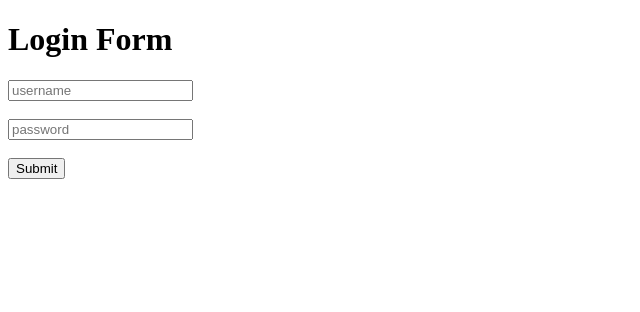
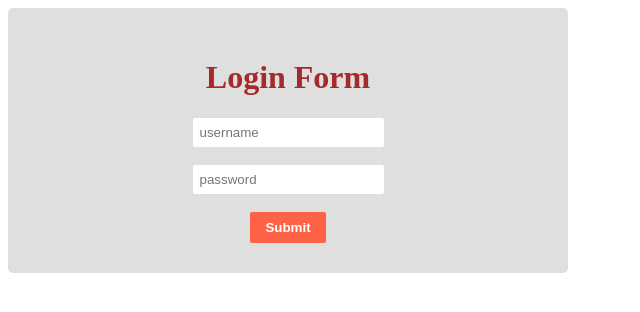
Before and after one commit to muhaddas-naem/live-website, a plain HTML site: page index.html in a window 1280 px wide. Shown: the whole page, without its empty margins (0-640 px from the left). Drawn offline with Linux system fonts and the light colour scheme.

Commit message:
form-style

```diff
--- a/index.html
+++ b/index.html
@@ -4,18 +4,25 @@
     <meta charset="UTF-8">
     <meta name="viewport" content="width=device-width, initial-scale=1.0">
     <title>My Website</title>
+    <link rel="stylesheet" href="style.css">
 </head>
 <body>
 
-    <h1>Login Form</h1>
 
-    <form action="">
+    <div class="login-box">
 
-        <input type="text" placeholder="username"> <br><br>
-        <input type="password" placeholder="password"> <br><br>
-        <button>Submit</button>
+        <h1 class="form-title">Login Form</h1>
 
-    </form>
+        <form action="">
+
+            <input class="input-box" type="text" placeholder="username"> <br><br>
+            <input class="input-box" type="password" placeholder="password"> <br><br>
+            <button class="submit-btn">Submit</button>
+
+        </form>
+
+
+    </div>
 
 
 
--- /dev/null
+++ b/style.css
@@ -0,0 +1,32 @@
+.login-box{
+
+    width: 500px ;
+    background-color: rgb(223, 223, 223);
+    padding: 30px;
+    text-align: center;
+    border-radius: 5px;
+
+}
+.form-title{
+
+    color: brown;
+
+}
+.input-box{
+
+    padding: 7px;
+    border: none;
+    border-radius: 2px;
+
+}
+
+.submit-btn{
+
+    padding: 8px 15px;
+    font-weight: bold;
+    background-color: tomato;
+    color: white;
+    border: none;
+    border-radius: 2px;
+
+}
```
